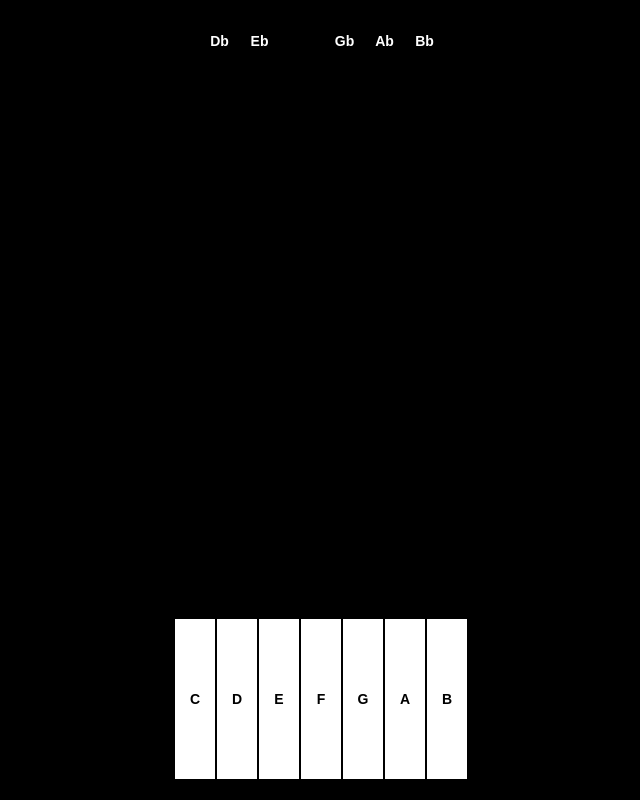
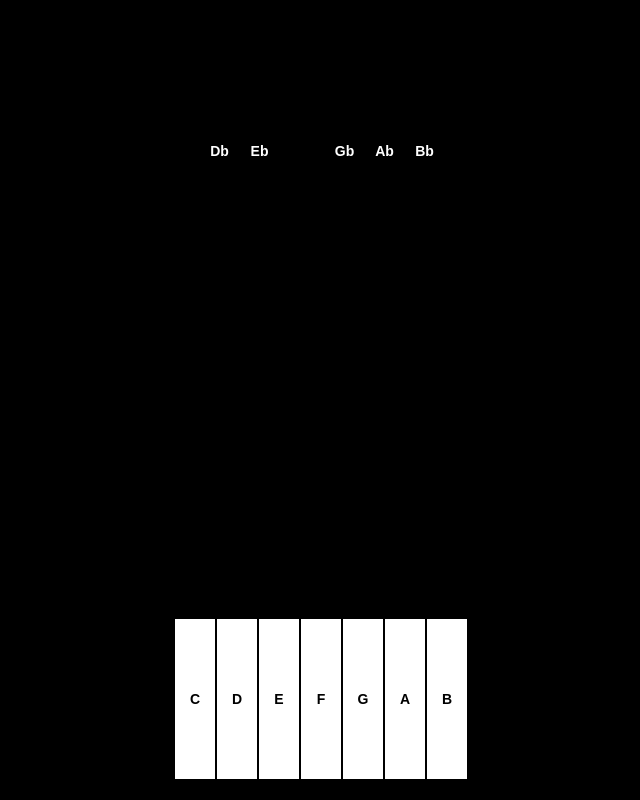
Before and after one commit to mironroshanth/Trial, a plain HTML site: page index.html in a window 1280 px wide. Shown: the whole page, without its empty margins (319-959 px from the left). Drawn offline with Linux system fonts and the light colour scheme.

Commit message:
Update index.html

```diff
--- a/index.html
+++ b/index.html
@@ -47,7 +47,7 @@ body {
   background-color: #000;
   color: #fff;
   position: absolute;
-  top: -10px; /* Adjust to position above white keys */
+  top: 100px; /* Adjust to position above white keys */
   left: 0;
   width: 25px;
   height: 100px; /* Shorter height for black keys */
```
